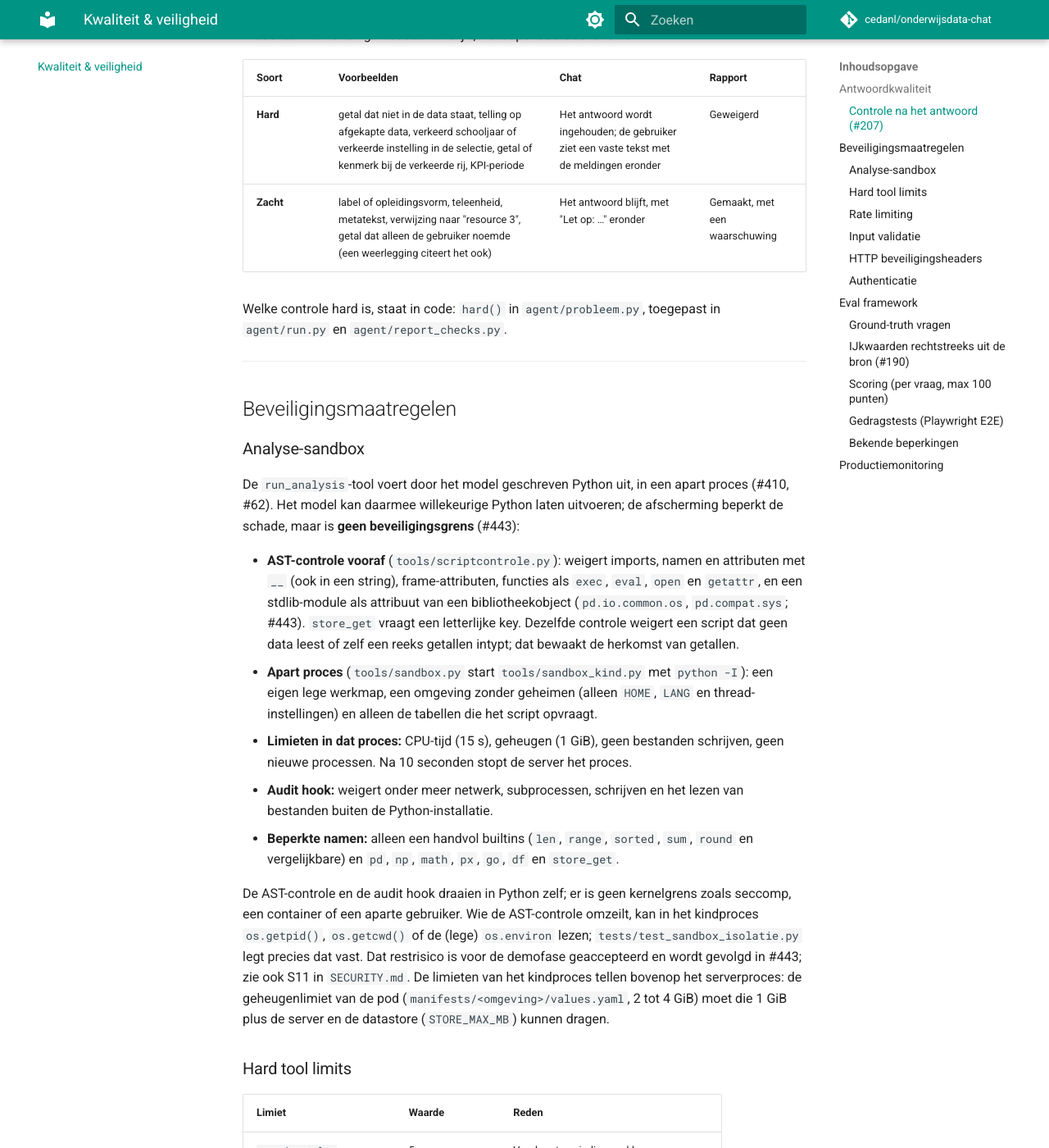
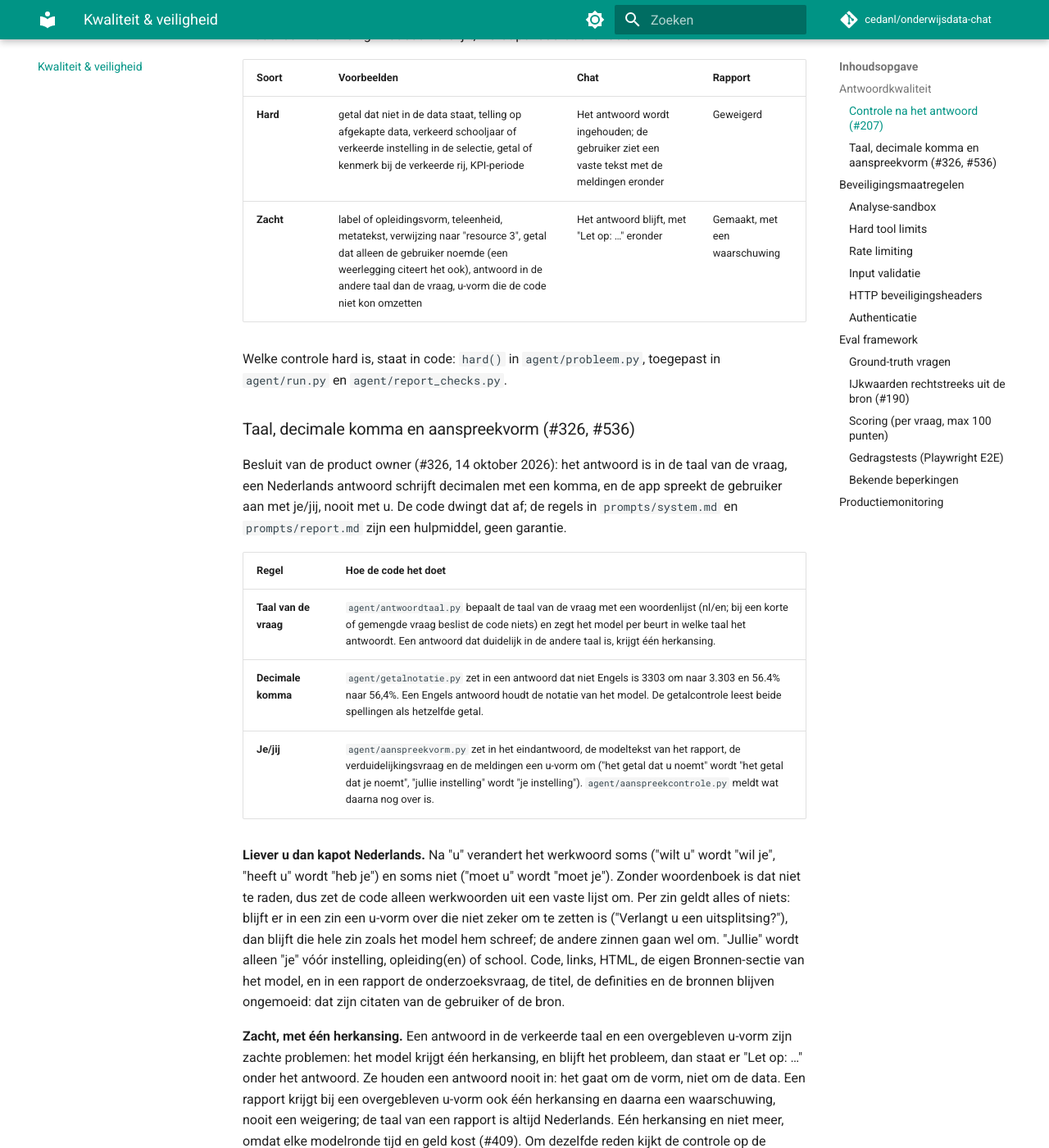
Before and after one commit to cedanl/onderwijsdata-chat, an MkDocs documentation site: the page built from docs/kwaliteit-en-veiligheid.md, in a window 1280 px wide and 1400 px high, scrolled down 948 px. Shown: the whole window at 82% size. Built offline with MkDocs 1.6.1 and Material for MkDocs 9.7.7, drawn with Linux system fonts in a browser that asks for light colours; comment, search, counter and statistics services are not loaded; some of the changed text lies outside the part shown.

Commit message:
docs: record the language, decimal comma and je/jij decision
Add a section to docs/kwaliteit-en-veiligheid.md naming decision #326
and #536: how code enforces the answer language, the decimal comma and
the je-form, the "rather u than broken Dutch" rule, and why both checks
are soft with one retry (#409). Add the CHANGELOG entry.

Refs #536

Co-Authored-By: Claude Opus 5.5 <noreply@anthropic.com>
Claude-Session: https://claude.ai/code/session_01PazVj1dpsoNRnxP5PmA546

```diff
--- a/docs/kwaliteit-en-veiligheid.md
+++ b/docs/kwaliteit-en-veiligheid.md
@@ -24,9 +24,25 @@ Code controleert elk antwoord tegen de opgehaalde data. Vindt de controle iets,
 | Soort | Voorbeelden | Chat | Rapport |
 |-------|-------------|------|---------|
 | **Hard** | getal dat niet in de data staat, telling op afgekapte data, verkeerd schooljaar of verkeerde instelling in de selectie, getal of kenmerk bij de verkeerde rij, KPI-periode | Het antwoord wordt ingehouden; de gebruiker ziet een vaste tekst met de meldingen eronder | Geweigerd |
-| **Zacht** | label of opleidingsvorm, teleenheid, metatekst, verwijzing naar "resource 3", getal dat alleen de gebruiker noemde (een weerlegging citeert het ook) | Het antwoord blijft, met "Let op: …" eronder | Gemaakt, met een waarschuwing |
+| **Zacht** | label of opleidingsvorm, teleenheid, metatekst, verwijzing naar "resource 3", getal dat alleen de gebruiker noemde (een weerlegging citeert het ook), antwoord in de andere taal dan de vraag, u-vorm die de code niet kon omzetten | Het antwoord blijft, met "Let op: …" eronder | Gemaakt, met een waarschuwing |
 
 Welke controle hard is, staat in code: `hard()` in `agent/probleem.py`, toegepast in `agent/run.py` en `agent/report_checks.py`.
+
+### Taal, decimale komma en aanspreekvorm (#326, #536)
+
+Besluit van de product owner (#326, 14 oktober 2026): het antwoord is in de taal van de vraag, een Nederlands antwoord schrijft decimalen met een komma, en de app spreekt de gebruiker aan met je/jij, nooit met u. De code dwingt dat af; de regels in `prompts/system.md` en `prompts/report.md` zijn een hulpmiddel, geen garantie.
+
+| Regel | Hoe de code het doet |
+|-------|----------------------|
+| **Taal van de vraag** | `agent/antwoordtaal.py` bepaalt de taal van de vraag met een woordenlijst (nl/en; bij een korte of gemengde vraag beslist de code niets) en zegt het model per beurt in welke taal het antwoordt. Een antwoord dat duidelijk in de andere taal is, krijgt één herkansing. |
+| **Decimale komma** | `agent/getalnotatie.py` zet in een antwoord dat niet Engels is 3303 om naar 3.303 en 56.4% naar 56,4%. Een Engels antwoord houdt de notatie van het model. De getalcontrole leest beide spellingen als hetzelfde getal. |
+| **Je/jij** | `agent/aanspreekvorm.py` zet in het eindantwoord, de modeltekst van het rapport, de verduidelijkingsvraag en de meldingen een u-vorm om ("het getal dat u noemt" wordt "het getal dat je noemt", "jullie instelling" wordt "je instelling"). `agent/aanspreekcontrole.py` meldt wat daarna nog over is. |
+
+**Liever u dan kapot Nederlands.** Na "u" verandert het werkwoord soms ("wilt u" wordt "wil je", "heeft u" wordt "heb je") en soms niet ("moet u" wordt "moet je"). Zonder woordenboek is dat niet te raden, dus zet de code alleen werkwoorden uit een vaste lijst om. Per zin geldt alles of niets: blijft er in een zin een u-vorm over die niet zeker om te zetten is ("Verlangt u een uitsplitsing?"), dan blijft die hele zin zoals het model hem schreef; de andere zinnen gaan wel om. "Jullie" wordt alleen "je" vóór instelling, opleiding(en) of school. Code, links, HTML, de eigen Bronnen-sectie van het model, en in een rapport de onderzoeksvraag, de titel, de definities en de bronnen blijven ongemoeid: dat zijn citaten van de gebruiker of de bron.
+
+**Zacht, met één herkansing.** Een antwoord in de verkeerde taal en een overgebleven u-vorm zijn zachte problemen: het model krijgt één herkansing, en blijft het probleem, dan staat er "Let op: …" onder het antwoord. Ze houden een antwoord nooit in: het gaat om de vorm, niet om de data. Een rapport krijgt bij een overgebleven u-vorm ook één herkansing en daarna een waarschuwing, nooit een weigering; de taal van een rapport is altijd Nederlands. Eén herkansing en niet meer, omdat elke modelronde tijd en geld kost (#409). Om dezelfde reden kijkt de controle op de aanspreekvorm naar de tekst ná de omzetting: alleen een u-vorm die de code niet kon herstellen kost een herkansing, en een zin die de code zelf omzet niet. In het log staan beide controles per antwoord in de regel `CONTROLES` (`verkeerde_antwoordtaal`, `overgebleven_u_vorm`).
+
+Buiten de je-vorm vallen de dashboards en de redeneerkaart (wat het model onderweg herzag). Vaste teksten uit de app zijn Nederlands, ook bij een Engelse vraag; vertalen is een vervolgstap.
 
 ---
 
```
Also changed, not shown: CHANGELOG.md (+11 -0 lines).
